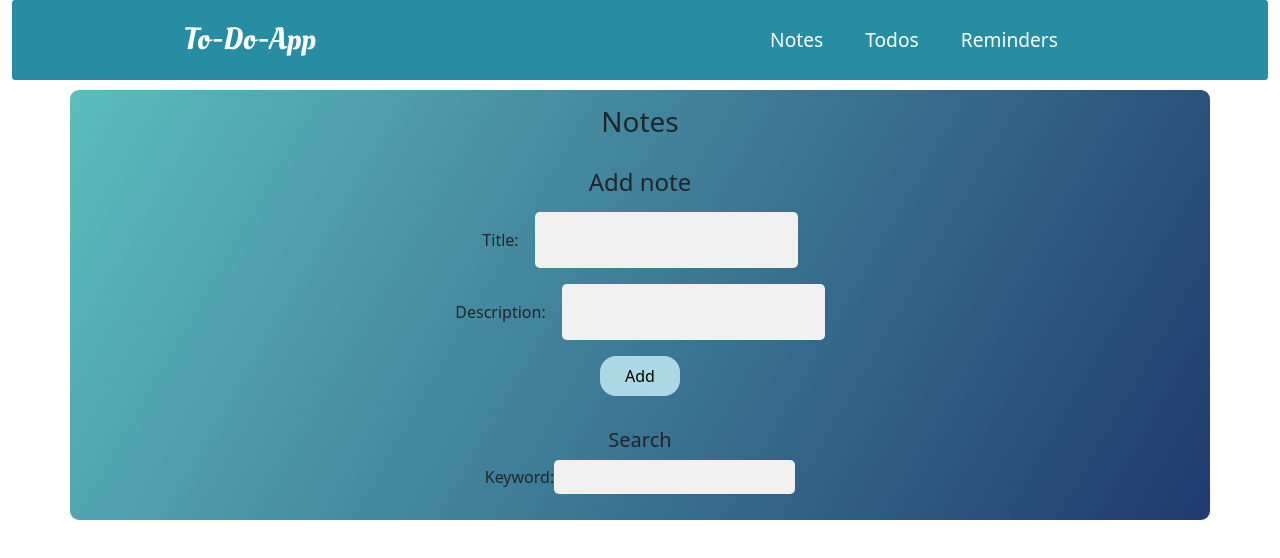
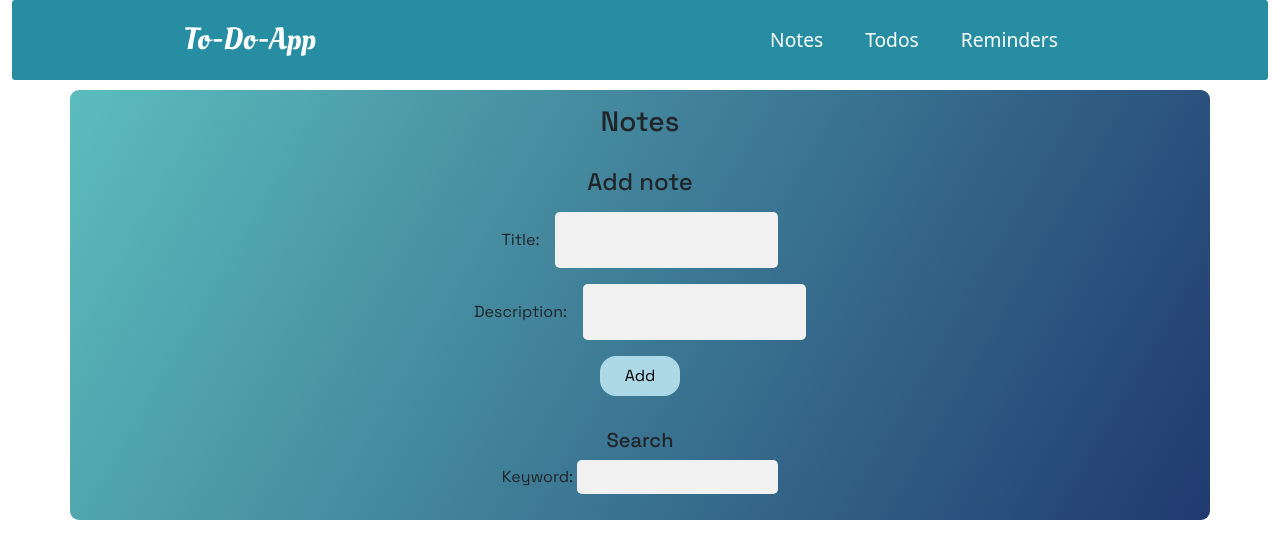
Before and after one commit to collinsmokaya28/OmniDo-Client, a React (Create React App) app: page /notes in a window 1280 px wide. Shown: the top 558 px of the page. Built offline with nearby package versions, Linux system fonts and the light colour scheme.

Commit message:
Added final commit

```diff
--- a/src/componets/Notes/Notes.css
+++ b/src/componets/Notes/Notes.css
@@ -3,11 +3,14 @@
   flex-direction: column;
   justify-content: center;
   align-items: center;
+  font-family: 'Space Grotesk', sans-serif;
+  font-weight: 400;
 }
 .notesform {
   text-align: center;
   gap: 1em;
   padding: 1em;
+  font-family: 'Space Grotesk', sans-serif;
 }
 .searchform {
   text-align: center;
@@ -27,6 +30,7 @@
   height: 2.5em;
   border: none;
   border-radius: 1em;
+  font-family: 'Space Grotesk', sans-serif;
 }
 .addbtn:hover {
   cursor: pointer;
--- a/src/componets/Notes/Notes.js
+++ b/src/componets/Notes/Notes.js
@@ -53,11 +53,13 @@ function Notes() {
         <form className="searchform">
           <h5>Search</h5>
           <div>
-            <label>Keyword: </label>
-            <input
-              value={keyword}
-              onChange={(e) => setKeyword(e.target.value)}
-            />
+            <label>
+              Keyword:{" "}
+              <input
+                value={keyword}
+                onChange={(e) => setKeyword(e.target.value)}
+              />
+            </label>
           </div>
         </form>
         {filteredNotes.map((note, index) => {
```
